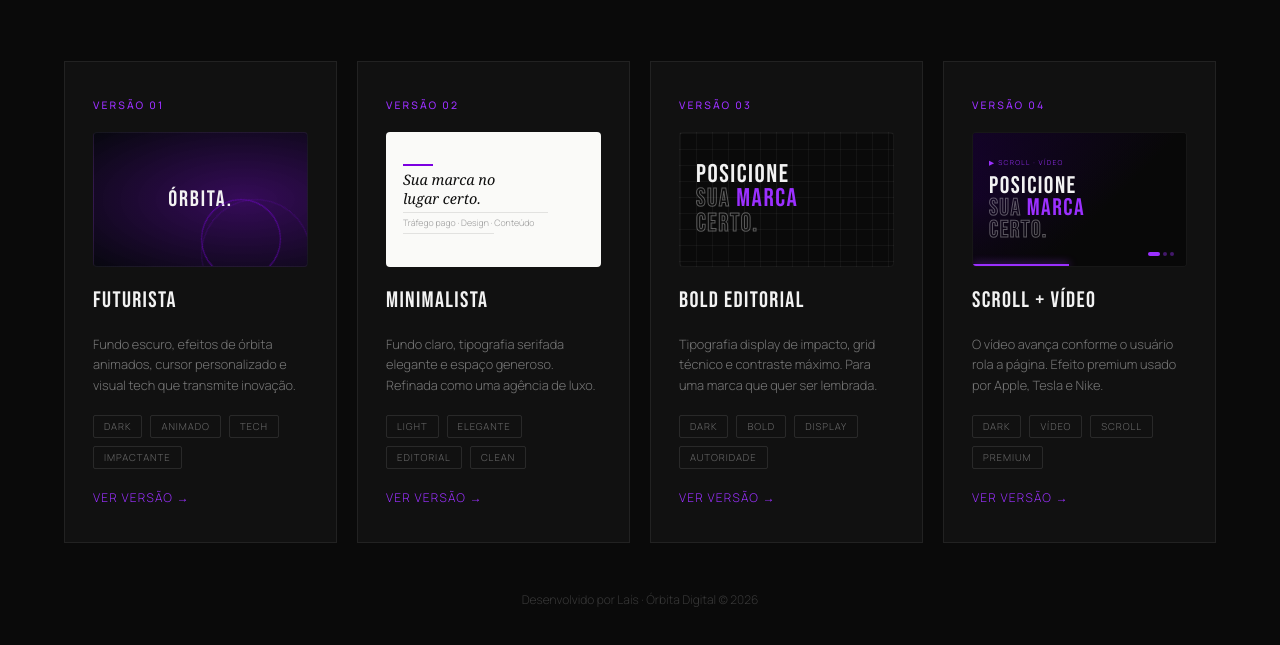
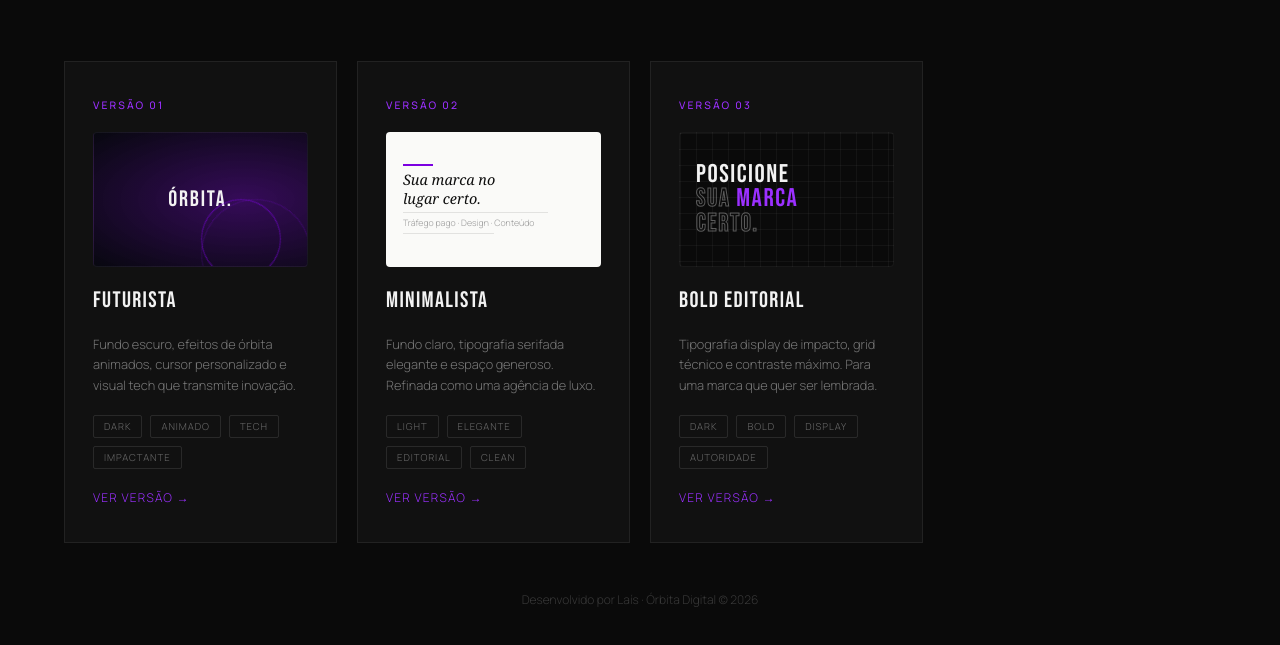
Before and after one commit to inovasolucoestech/Orbita_digital, a plain HTML site: page index.html in a window 1280 px wide. Shown: the part 303-948 px from the top of the page. Drawn offline with Linux system fonts and the light colour scheme.

Commit message:
Update index.html

```diff
--- a/index.html
+++ b/index.html
@@ -237,34 +237,6 @@
       <span class="card-arrow">Ver versão →</span>
     </a>
 
-    <!-- V4 -->
-    <a href="orbita-v4.html" class="card">
-      <span class="card-version">Versão 04</span>
-      <div class="card-preview preview-v4">
-        <div class="p-video-bg"></div>
-        <div class="p-video-overlay"></div>
-        <div class="p-content">
-          <span class="p-badge">▶ Scroll · Vídeo</span>
-          <div class="p-title">
-            POSICIONE<br/>
-            <span class="p-outline">SUA</span> <span class="p-purple">MARCA</span><br/>
-            <span class="p-outline">CERTO.</span>
-          </div>
-        </div>
-        <div class="p-bar"></div>
-        <div class="p-scroll-dots"><span></span><span></span><span></span></div>
-      </div>
-      <div class="card-name">Scroll + Vídeo</div>
-      <p class="card-desc">O vídeo avança conforme o usuário rola a página. Efeito premium usado por Apple, Tesla e Nike.</p>
-      <div class="card-tags">
-        <span class="tag">Dark</span>
-        <span class="tag">Vídeo</span>
-        <span class="tag">Scroll</span>
-        <span class="tag">Premium</span>
-      </div>
-      <span class="card-arrow">Ver versão →</span>
-    </a>
-
   </div>
 
   <p class="footer-note">Desenvolvido por Laís · Órbita Digital © 2026</p>
```
